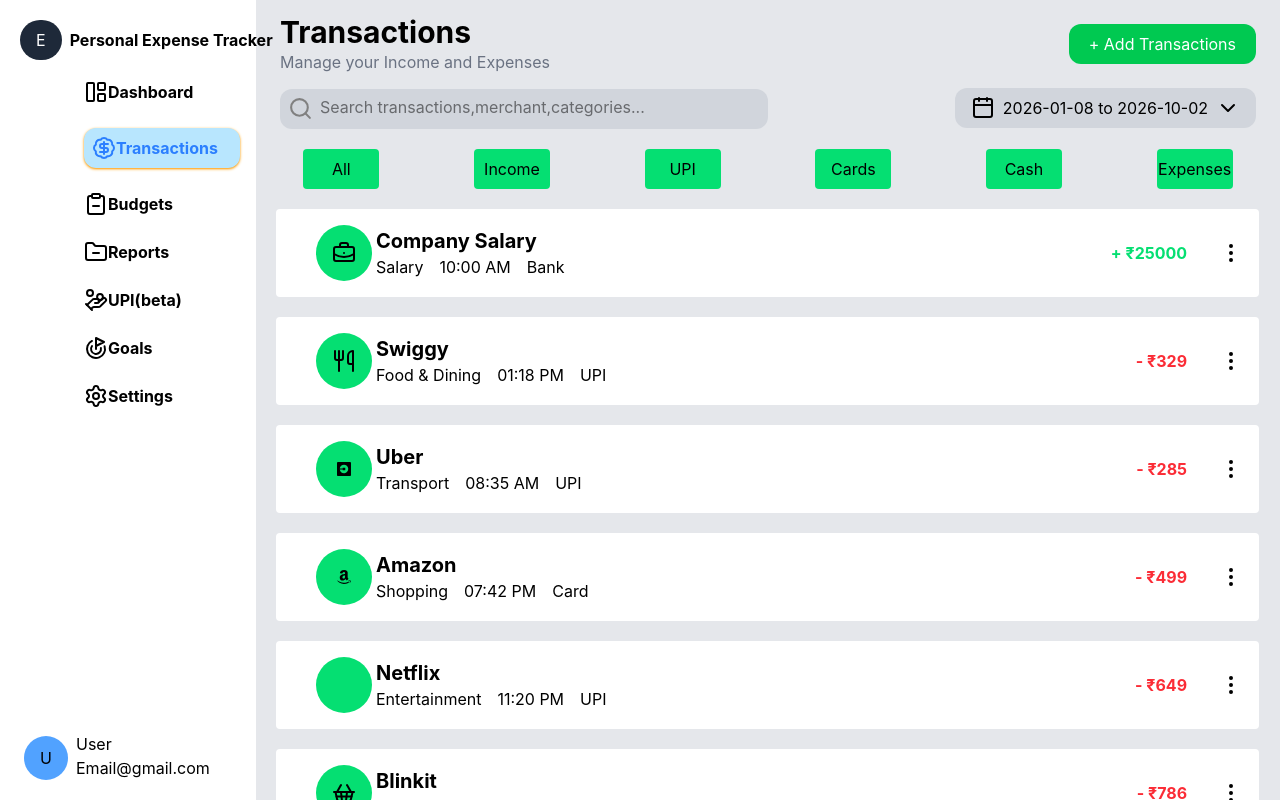
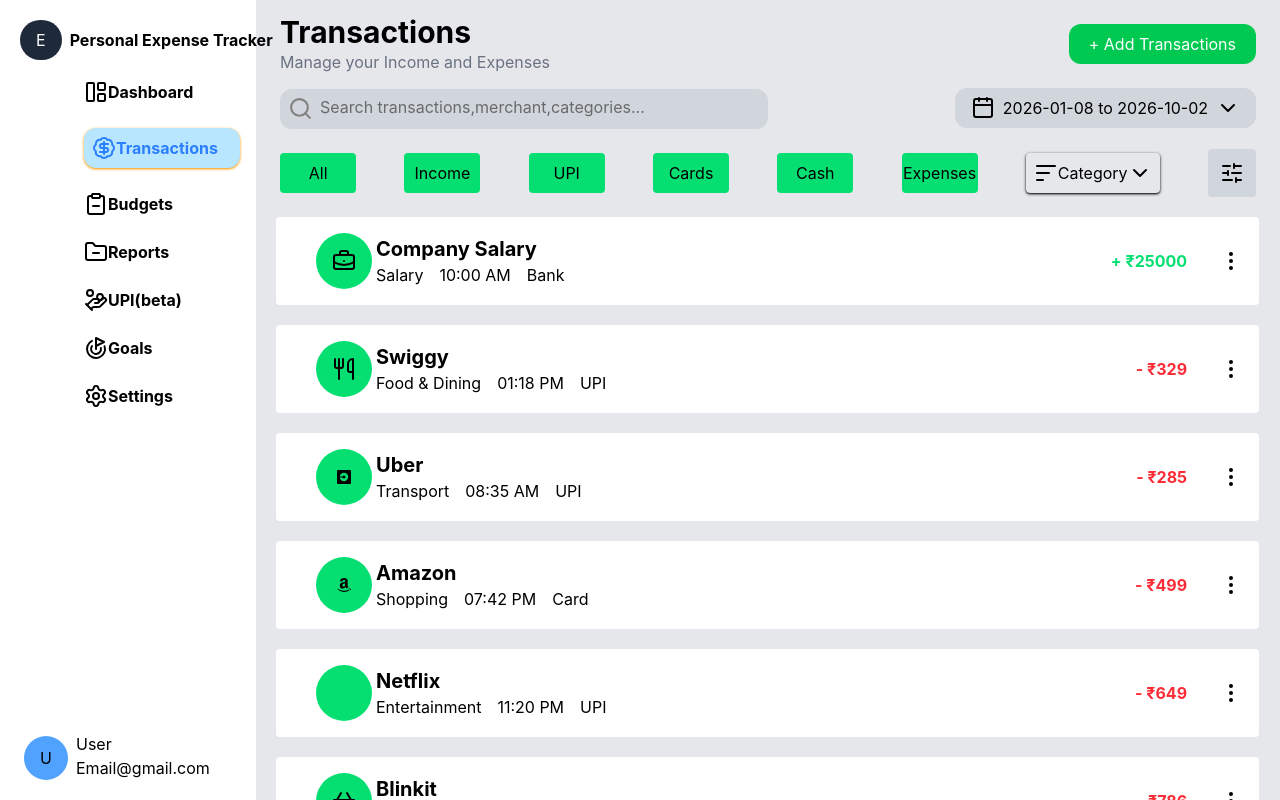
Before and after one commit to Devvvkun/Expense-Tracker-Application, a React (Vite) app: page /transactions in a window 1280 px wide. Built offline with nearby package versions, Linux system fonts and the light colour scheme; some icons are missing.

Commit message:
Added Category and Filter option in Transaction

```diff
--- /dev/null
+++ b/src/Components/TransactionComponents/Filter Components/Category.jsx
@@ -0,0 +1,13 @@
+import { ListSortDescending , ChevronDown} from "lucide-react"
+
+const Category = () => {
+  return (
+    <div className="flex shadow-sm shadow-black p-2 rounded-sm">
+        <ListSortDescending />
+        Category
+         <ChevronDown />
+    </div>
+  )
+}
+
+export default Category
--- /dev/null
+++ b/src/Components/TransactionComponents/Filter Components/Filter.jsx
@@ -0,0 +1,9 @@
+import { SlidersHorizontal } from "lucide-react"
+
+const Filter = () => {
+  return (
+    <div className='bg-gray-300 p-3 rounded'><SlidersHorizontal /></div>
+  )
+}
+
+export default Filter
--- a/src/Components/TransactionComponents/FilterDivHeader.jsx
+++ b/src/Components/TransactionComponents/FilterDivHeader.jsx
@@ -1,7 +1,9 @@
 import Add from './Filter Components/Add'
 import Card from './Filter Components/Card'
 import Cash from './Filter Components/Cash'
+import Category from './Filter Components/Category'
 import Expenses from './Filter Components/Expenses'
+import Filter from './Filter Components/Filter'
 import Income from './Filter Components/Income'
 import UPI from './Filter Components/UPI'
 const FilterDivHeader = () => {
@@ -16,6 +18,8 @@
         <Card className={FilterDivClicked}/>
         <Cash className={FilterDivClicked}/>
         <Expenses className={FilterDivClicked}/>
+        <Category />
+        <Filter />
     </div>
   )
 }
```
